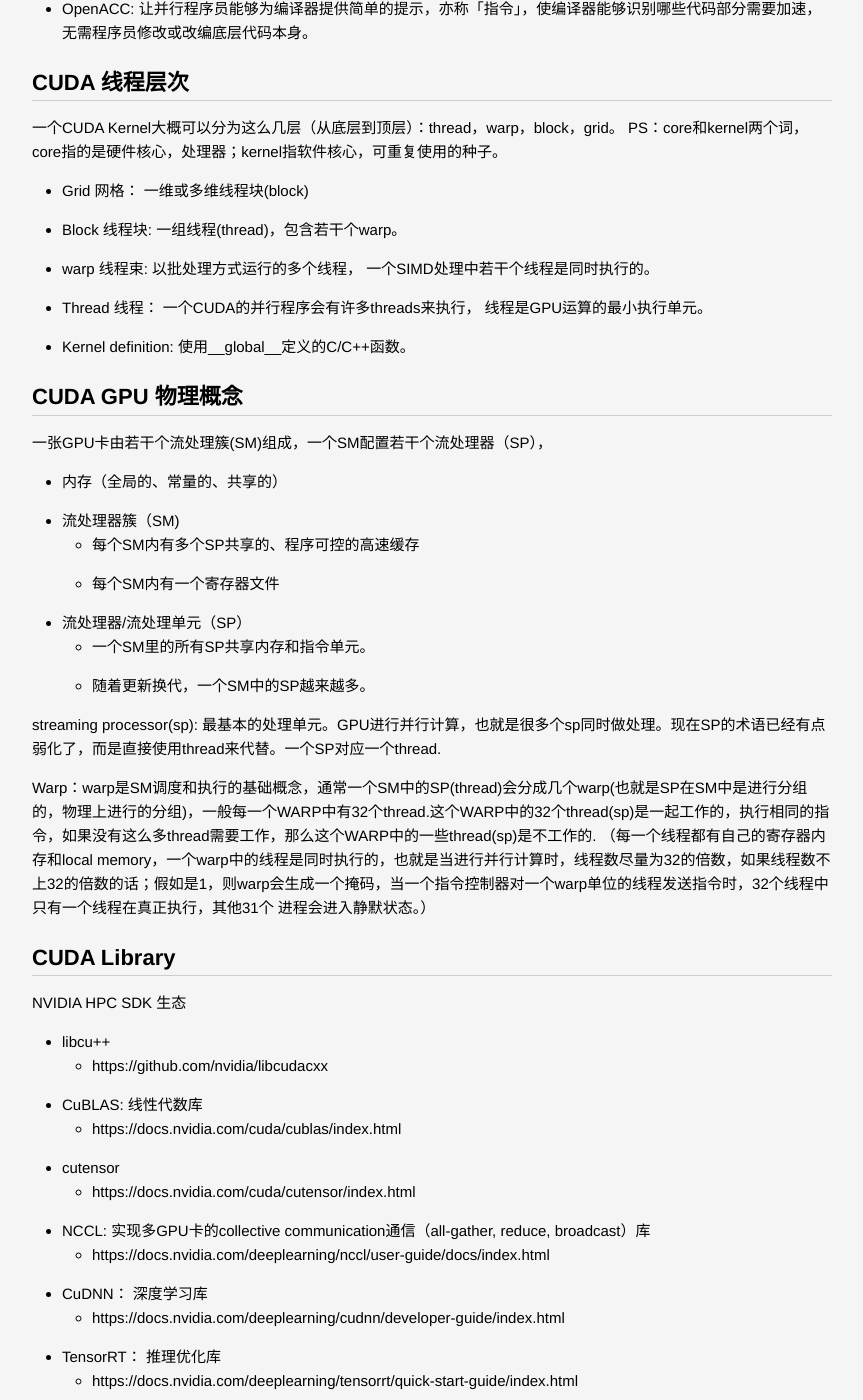
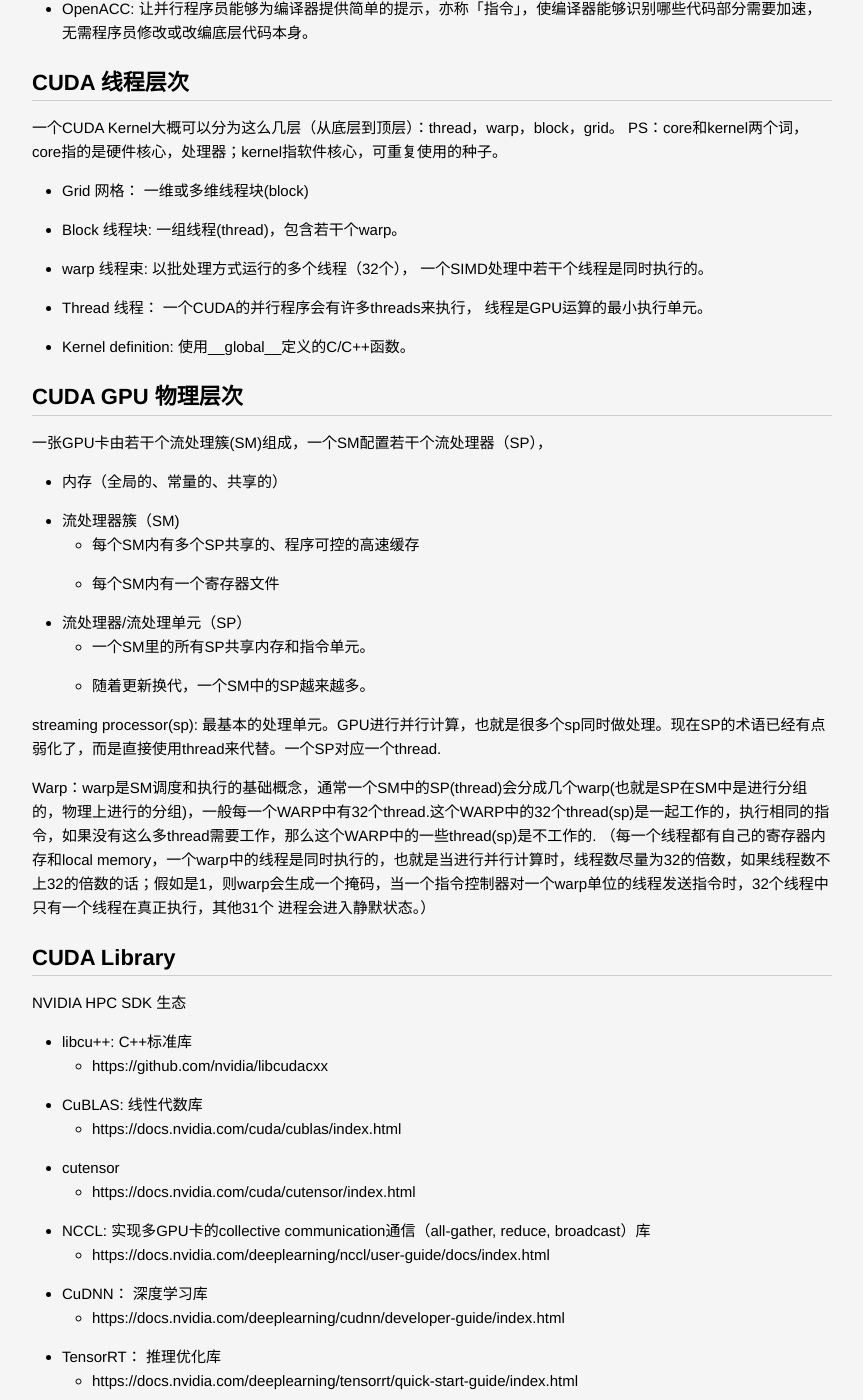
Before and after one commit to lucky521/blog, a Jekyll site: the page built from _posts/framework/2021-11-06-cuda.markdown, in a window 1280 px wide and 1400 px high, scrolled down 6976 px. Shown: the whole window, without its empty margins (208-1071 px from the left). Built offline with Jekyll 4.4.1, drawn with Linux system fonts in a browser that asks for light colours; some of the changed text lies outside the part shown.

Commit message:
Update 2021-11-06-cuda.markdown

```diff
--- a/_posts/framework/2021-11-06-cuda.markdown
+++ b/_posts/framework/2021-11-06-cuda.markdown
@@ -149,7 +149,6 @@
 * CPU设计上对软件程序员屏蔽这些事情。
 * GPU设计上，让软件程序员主动处理局部性问题，提前把数据加载到片内存储，程序员来控制写回缓存"脏数据"操作的时间。从而提升性能。
 
-
 ## 基于任务的并行
 这种并行模式将计算任务拆分成若干个小的但不同的任务，如有的运算单元负责取数，有的运算单元负责计算，有的负责...... 这样一个大的任务可以组成一道流水线。其瓶颈在于效率最低的运算单元。
 
@@ -174,7 +173,6 @@
 对一个数据一个进行操作  -> 对一组数据进行一个操作。
 * 对这组数据中每个元素所需的操作都是相同的，所以(X)PU访问程序存储区取指令然后译码这件事只需做一次。
 * 数据区间有界且连续，数据从内存读取也是一次全部取出。
-
 
 
 ## SIMT
@@ -233,13 +231,13 @@
 
 * Grid 网格： 一维或多维线程块(block)
 * Block 线程块: 一组线程(thread)，包含若干个warp。
-* warp 线程束: 以批处理方式运行的多个线程， 一个SIMD处理中若干个线程是同时执行的。
+* warp 线程束: 以批处理方式运行的多个线程（32个）， 一个SIMD处理中若干个线程是同时执行的。
 * Thread 线程： 一个CUDA的并行程序会有许多threads来执行， 线程是GPU运算的最小执行单元。
 * Kernel definition:  使用__global__定义的C/C++函数。
 
 
 
-## CUDA GPU 物理概念
+## CUDA GPU 物理层次
 
 一张GPU卡由若干个流处理簇(SM)组成，一个SM配置若干个流处理器（SP），
 
@@ -261,7 +259,7 @@
 ## CUDA Library
 NVIDIA HPC SDK 生态
 
-* libcu++
+* libcu++: C++标准库
   * https://github.com/nvidia/libcudacxx
 * CuBLAS: 线性代数库
   * https://docs.nvidia.com/cuda/cublas/index.html
```
Also changed, not shown: other parts of _posts/framework/2021-11-06-cuda.markdown (+4 -2 lines).
